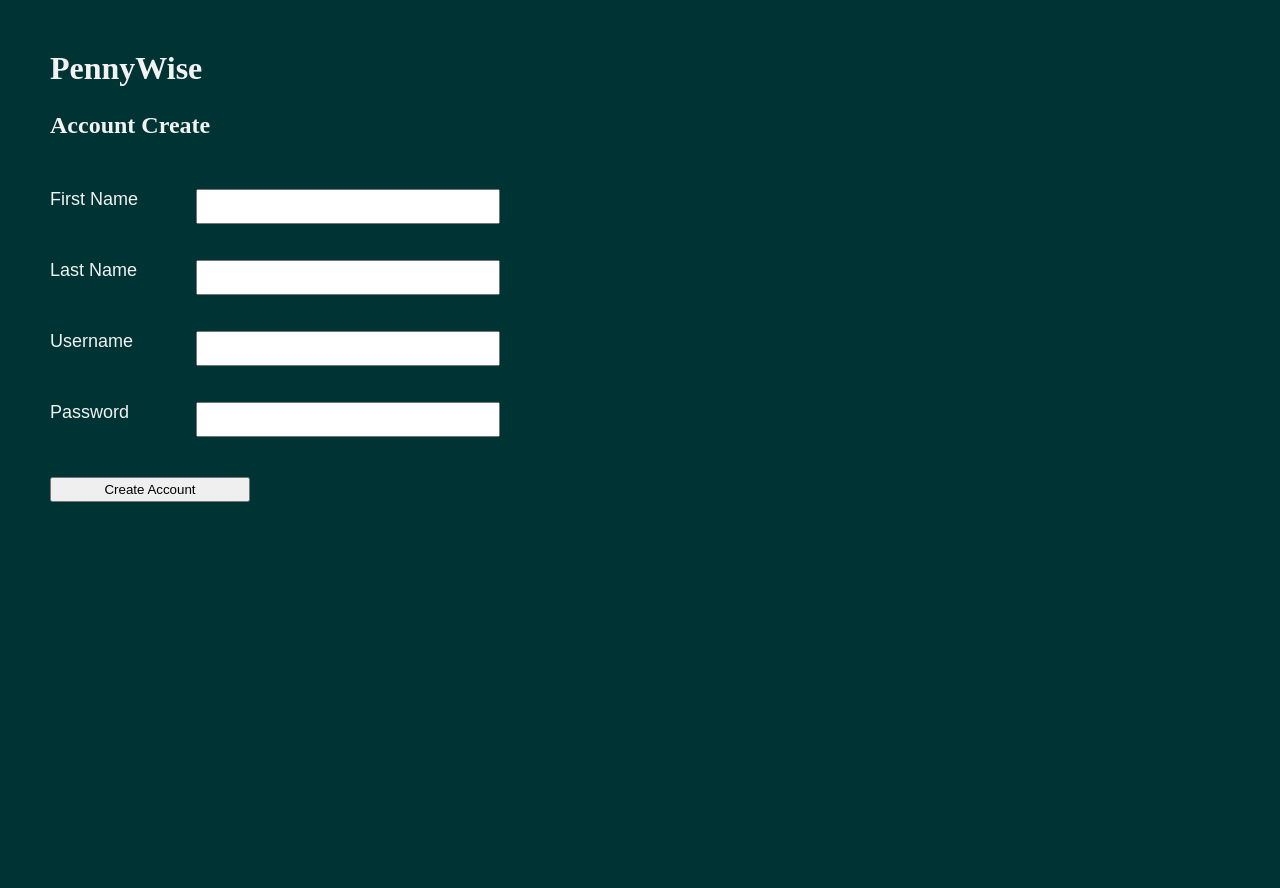
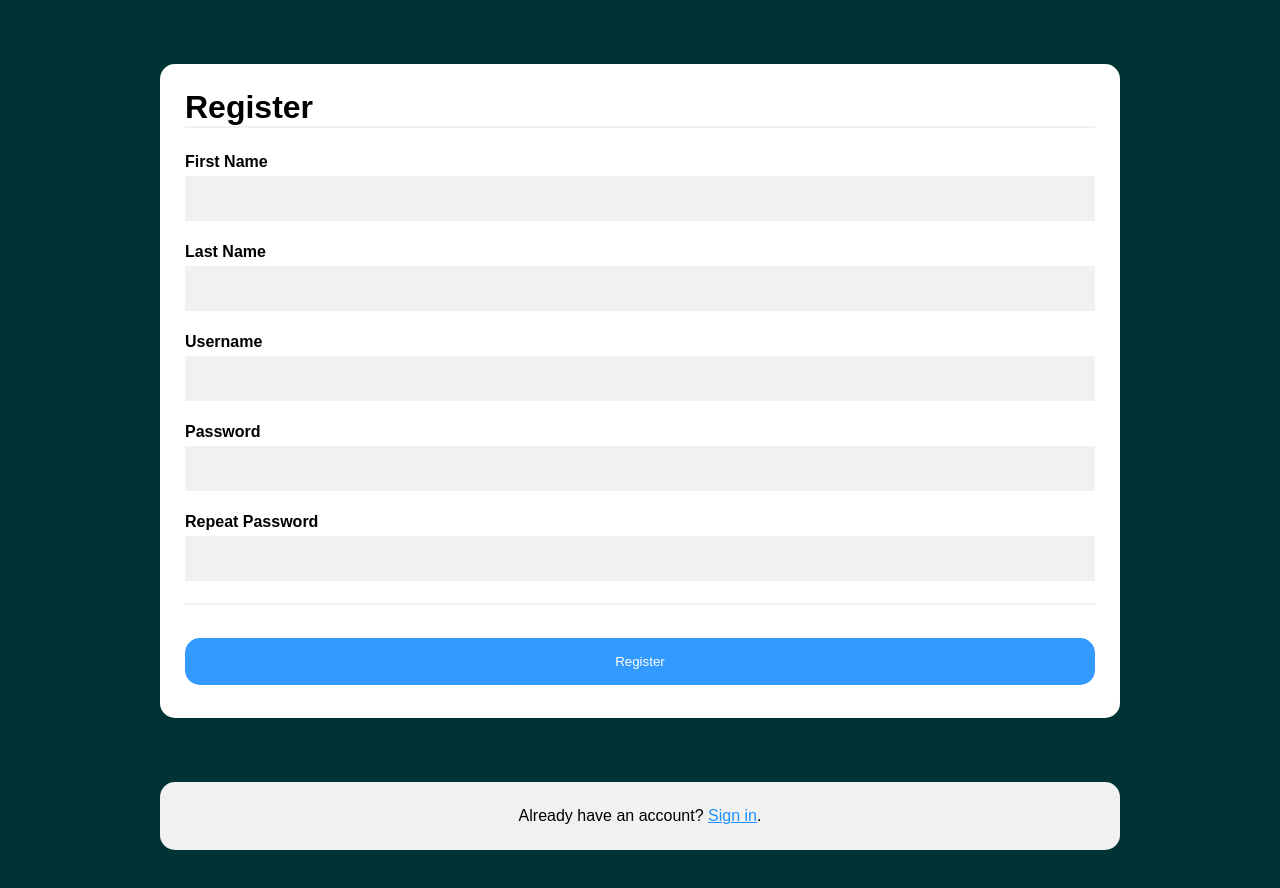
Before and after one commit to jsummer10/Cloud-Security-Sim, a website: page tier1/public_html/create.html in a window 1280 px wide. Before the commit the page ends 800 px from the top, so only its background shows below. Drawn offline with Linux system fonts and the light colour scheme.

```diff
--- a/tier1/public_html/create.html
+++ b/tier1/public_html/create.html
@@ -3,6 +3,7 @@
 
   <head>
     <meta charset="utf-8"/>
+    <meta name="viewport" content="width=device-width, initial-scale=1">
     <title>PennyWise</title>
     <link id="cssFile" rel="stylesheet" type="text/css" href="styles/theme.css">
     <link id="cssFile" rel="stylesheet" type="text/css" href="styles/create.css">
@@ -11,33 +12,34 @@
 
   <body>
 
-        <h1 id="loginHeader"> PennyWise </h1>
+  <form>
+    <div class="container">
+      <h1>Register</h1>
+      <hr>
 
-        <h2 id="sectionHeader"> Account Create </h2>
+      <label for="fname"><b>First Name</b></label>
+      <input type="text" name="fname" id="fname" required>
 
-        <div class="promptDiv">
-            <label for="fNameInput">First Name</label>
-            <input type="text" id="fNameInput" name="fname">
+      <label for="lname"><b>Last Name</b></label>
+      <input type="text" name="lname" id="lname" required>
+
+      <label for="username"><b>Username</b></label>
+      <input type="text" name="username" id="username" required>
+
+      <label for="psw"><b>Password</b></label>
+      <input type="password" name="psw" id="psw" required>
+
+      <label for="psw-repeat"><b>Repeat Password</b></label>
+      <input type="password" name="psw-repeat" id="psw-repeat" required>
+      <hr>
+
+      <button type="submit" class="registerbtn" onclick="createUser()">Register</button>
     </div>
 
-        <div class="promptDiv">
-            <label for="lNameInput">Last Name</label>
-            <input type="text" id="lNameInput" name="lname">
+    <div class="container signin">
+      <p>Already have an account? <a href="/">Sign in</a>.</p>
     </div>
-
-        <div class="promptDiv">
-            <label for="usernameInput">Username</label>
-            <input type="text" id="usernameInput" name="username">
-        </div>
-
-        <div class="promptDiv">
-            <label for="passwordInput">Password</label>
-            <input type="password" id="passwordInput" name="password">
-        </div>
-
-        <div>
-            <input id="userBtn" type="submit" value="Create Account" onclick="createUser()">
-        </div>
+  </form>
 
   <script src="scripts/jquery.js"></script>
   <script src="scripts/create.js"></script>
--- a/tier1/public_html/scripts/create.js
+++ b/tier1/public_html/scripts/create.js
@@ -7,46 +7,43 @@
  */
 
 /**
- * This function adds a user to the database
- * @param   : None
- * @return  : None
- */
-function createUser() {
-    window.location.href = "home.html";
-}
-
-/**
  * Add new user to the database
  * @param   : None
  * @return  : None
  */
 function createUser() {
-    // grab everything from html page
-    let f = $('#fNameInput').val().trim();
-    let l = $('#fNameInput').val().trim();
-    let u = $('#usernameInput').val().trim();
-    let p = $('#passwordInput').val().trim();
-    // create new user
+  let fname     = $('#fname').val().trim();
+  let lname     = $('#lname').val().trim();
+  let username  = $('#username').val().trim();
+  let psw       = $('#psw').val().trim();
+  let pswRepeat = $('#psw-repeat').val().trim();
+
+  if (psw != pswRepeat) {
+    alert('Password do not match');
+    return;
+  }
+
   let user = {
-        fname    : f,
-        lname    : l,
-        username : u,
-        password : p
+      fname    : fname,
+      lname    : lname,
+      username : username,
+      password : psw
   };
   let user_str = JSON.stringify(user);
-    // console.log(user);  // unomment when testing
+
   // add new user
   $.ajax({
     url: '/user/add/',
     data: { user: user_str },
     method:'POST',
-        success: function() {
-            console.log('New user sent');
-            alert('You may now login!');
-            window.location.href = "index.html";
+    statusCode: {
+      201: function (response) {
+        alert('Account created');
+        window.location.href = "home.html";
       },
-        error: function() {
-            console.log('New user unsent');
+      401: function (response) {
+        alert('Username Taken');
+      }
     }
   });
 }
--- a/tier1/public_html/styles/create.css
+++ b/tier1/public_html/styles/create.css
@@ -1,37 +1,60 @@
-html {
-    margin-left: 50px;
+body {
+  font-family: Arial, Helvetica, sans-serif;
 }
 
-#loginHeader {
-    margin-top: 50px;
-    color: var(--color_default_text);
+* {
+  box-sizing: border-box;
 }
 
-#sectionHeader {
-    margin-top: 25px;
-    color: var(--color_default_text);
+.container {
+  width: 75%;
+  padding: 16px;
+  background-color: white;
+  margin: 5% auto;
+  border-radius: 15px;
+  padding: 25px;
 }
 
-.promptDiv{
-    width: 450px;
-    margin-top: 50px;
-    font: 18px Arial, sans-serif;
-    color: var(--color_default_text);
+input[type=text], input[type=password] {
+  width: 100%;
+  padding: 15px;
+  margin: 5px 0 22px 0;
+  display: inline-block;
+  border: none;
+  background: #f1f1f1;
 }
 
-#passwordInput, #usernameInput, #fNameInput, #lNameInput {
-    float: right;
-    width: 300px;
-    font: 18px Arial, sans-serif;
-    padding: 5px 0px;
+input[type=text]:focus, input[type=password]:focus {
+  background-color: #ddd;
+  outline: none;
 }
 
-#userBtn {
-    margin-top: 40px;
-    width: 200px;
-    height: 25px;
+hr {
+  border: 1px solid #f1f1f1;
+  margin-bottom: 25px;
 }
 
-#createDiv {
-    margin-top: 25px;
+.registerbtn {
+  background-color: dodgerblue;
+  color: white;
+  padding: 16px 20px;
+  margin: 8px 0;
+  border: none;
+  cursor: pointer;
+  width: 100%;
+  opacity: 0.9;
+  border-radius: 15px;
 }
+
+.registerbtn:hover {
+  opacity: 1;
+}
+
+a {
+  color: dodgerblue;
+}
+
+.signin {
+  background-color: #f1f1f1;
+  text-align: center;
+}
```
Also changed, not shown: tier1/app.js (+33 -33 lines), tier1/db.js (+45 -11 lines), tier1/routes/user.js (+127 -153 lines). Lines whose indentation alone changed are shown as unchanged.
